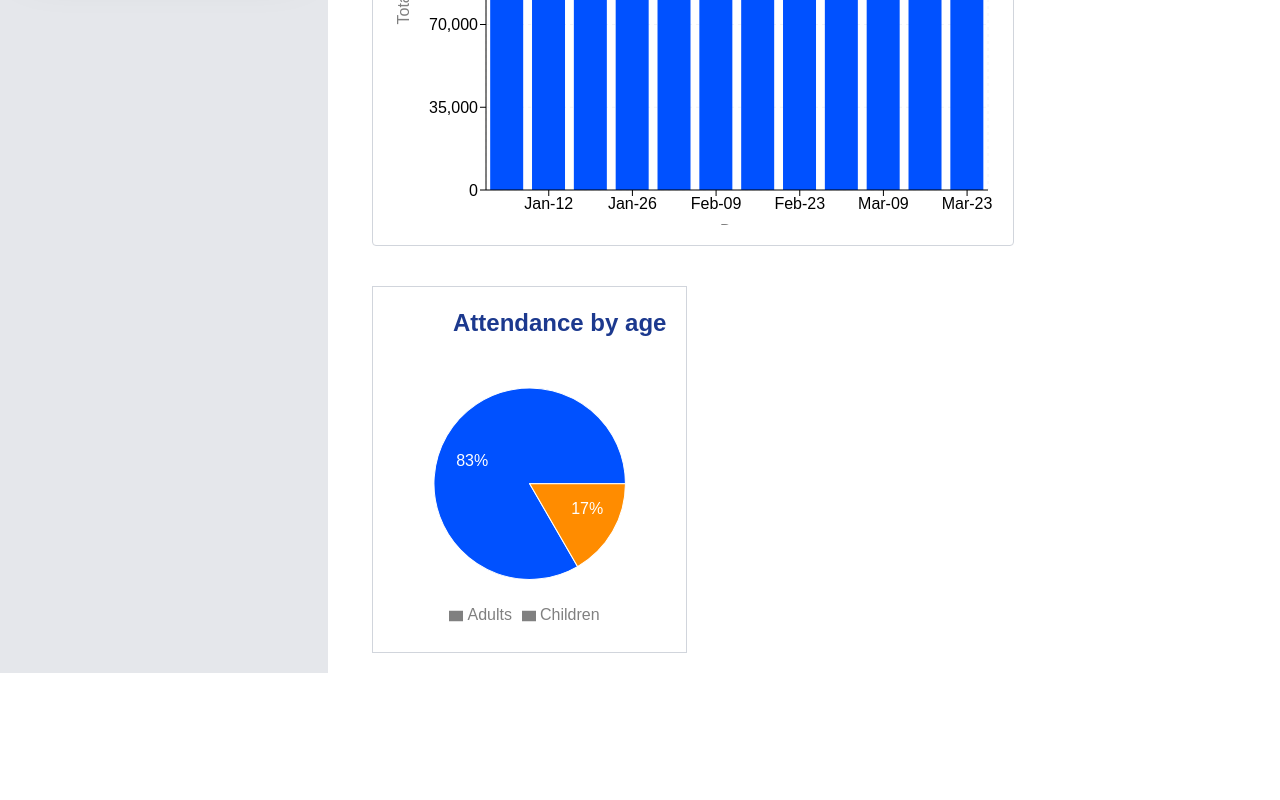
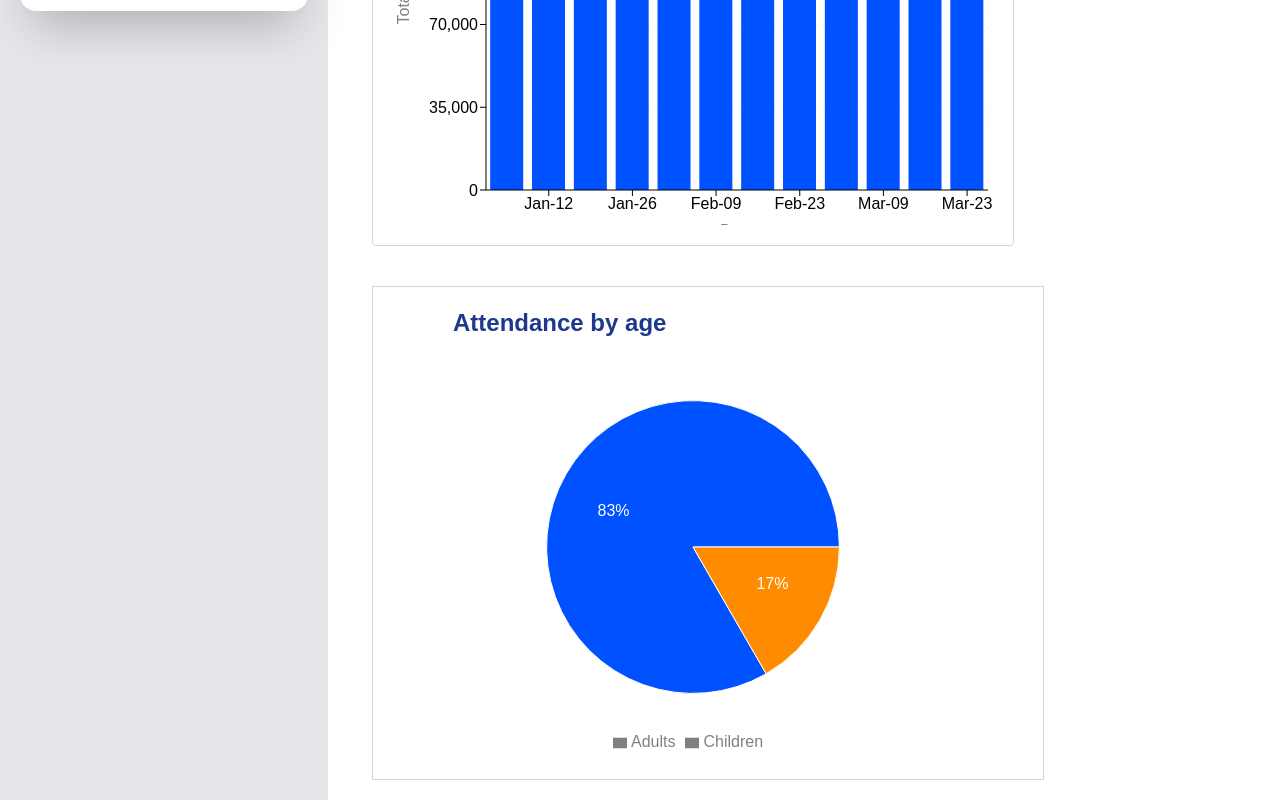
Before and after one commit to SamGombs20/OfferingAnalysisWeb, a Next.js app: page /dashboard in a window 1280 px wide. Shown: the part 1178-1978 px from the top of the page. Before the commit the page ends 1851 px from the top, so only its background shows below. Built offline with nearby package versions, Linux system fonts and the light colour scheme.

Commit message:
Update:Attendance proportion chart

```diff
--- a/app/components/attendance_pie_chart.tsx
+++ b/app/components/attendance_pie_chart.tsx
@@ -5,7 +5,7 @@ const RADIAN = Math.PI/180;
 
 const COLORS = ['#0051ff', '#ff8c00']
 
-const renderCustomizedLabel =({cx,cy,midAngle, innerRadius, outerRadius, percent}:PieLabelRenderProps)=>{
+const renderCustomizedLabel =({cx=0.5,cy=0.5,midAngle, innerRadius, outerRadius, percent}:PieLabelRenderProps)=>{
   if(cx==null||cy==null||midAngle==null||innerRadius==null||outerRadius==null){
     return null;
   }
--- a/app/dashboard/page.tsx
+++ b/app/dashboard/page.tsx
@@ -125,7 +125,7 @@ const DashboardPage = () => {
           <OfferingsChart />
         </div>
       </div>
-      <div className="mt-10 border p-5 border-gray-300 w-max">
+      <div className="mt-10 border p-5 border-gray-300 max-w-2xl">
         <p className="font-semibold mb-5 text-blue-900 ml-15 text-2xl">
           Attendance by age
         </p>
```
